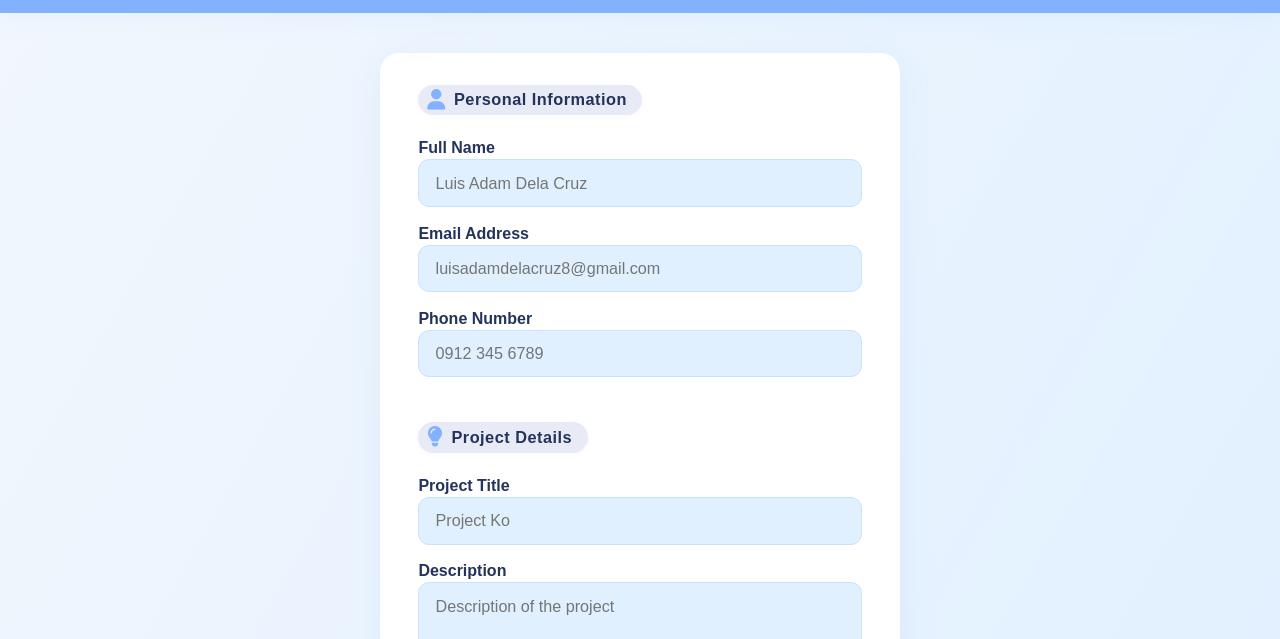
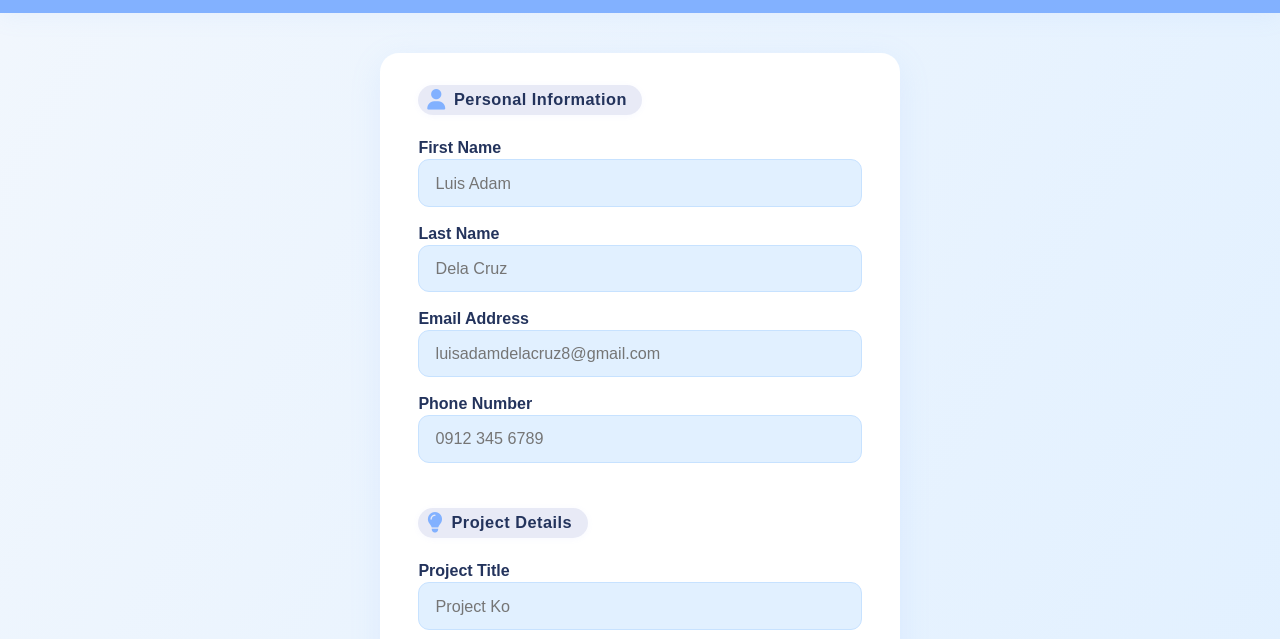
Before and after one commit to luisadamdelac/Client-Information-Form, a plain HTML site: page index.html in a window 1280 px wide. Shown: the part 141-780 px from the top of the page. Drawn offline with Linux system fonts and the light colour scheme.

Commit message:
Update index.html

```diff
--- a/index.html
+++ b/index.html
@@ -24,8 +24,11 @@
   </div>
 </div>
 
-        <label for="fullname">Full Name</label>
-        <input type="text" id="fullname" name="fullname" required placeholder="Luis Adam Dela Cruz" />
+         <label for="firstname">First Name</label>
+        <input type="text" id="firstname" name="firstname" required placeholder="Luis Adam" />
+
+        <label for="fullname">Last Name</label>
+        <input type="text" id="Lastname" name="Lastname" required placeholder="Dela Cruz" />
 
         <label for="email">Email Address</label>
         <input type="email" id="email" name="email" required placeholder="luisadamdelacruz8@gmail.com" />
```
